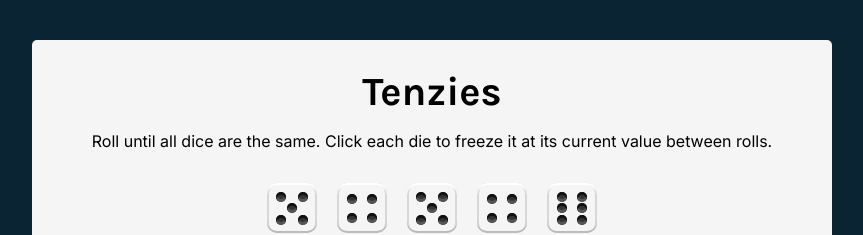
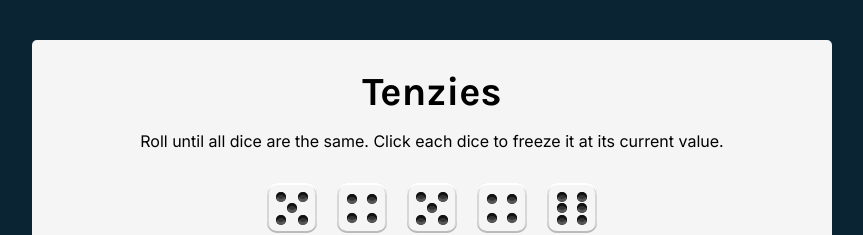
Before and after one commit to anthonypz/tenzies, a React (Create React App) app: page / in a window 1280 px wide. Shown: the top 235 px of the page, without its empty margins (208-1071 px from the left). Built offline with nearby package versions, Linux system fonts and the light colour scheme.

Commit message:
Simplify game description

```diff
--- a/src/App.js
+++ b/src/App.js
@@ -116,8 +116,8 @@ export default function App() {
       {tenzies && <Confetti />}
       <h1 className="title">Tenzies</h1>
       <p className="instructions">
-        Roll until all dice are the same. Click each die to freeze it at its
-        current value between rolls.
+        Roll until all dice are the same. Click each dice to freeze it at its
+        current value.
       </p>
       <div className="dice-container">{diceElements}</div>
       <button className="roll-dice" onClick={rollDice}>
```
